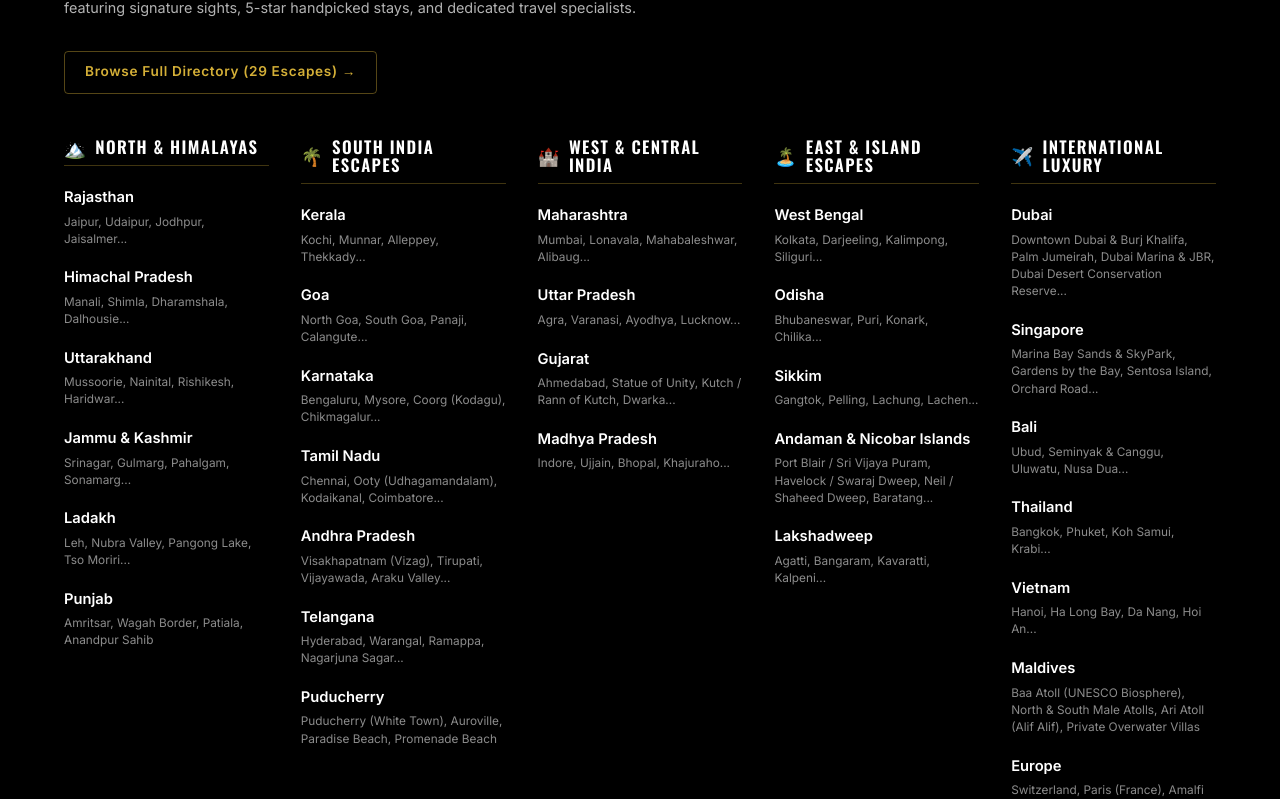
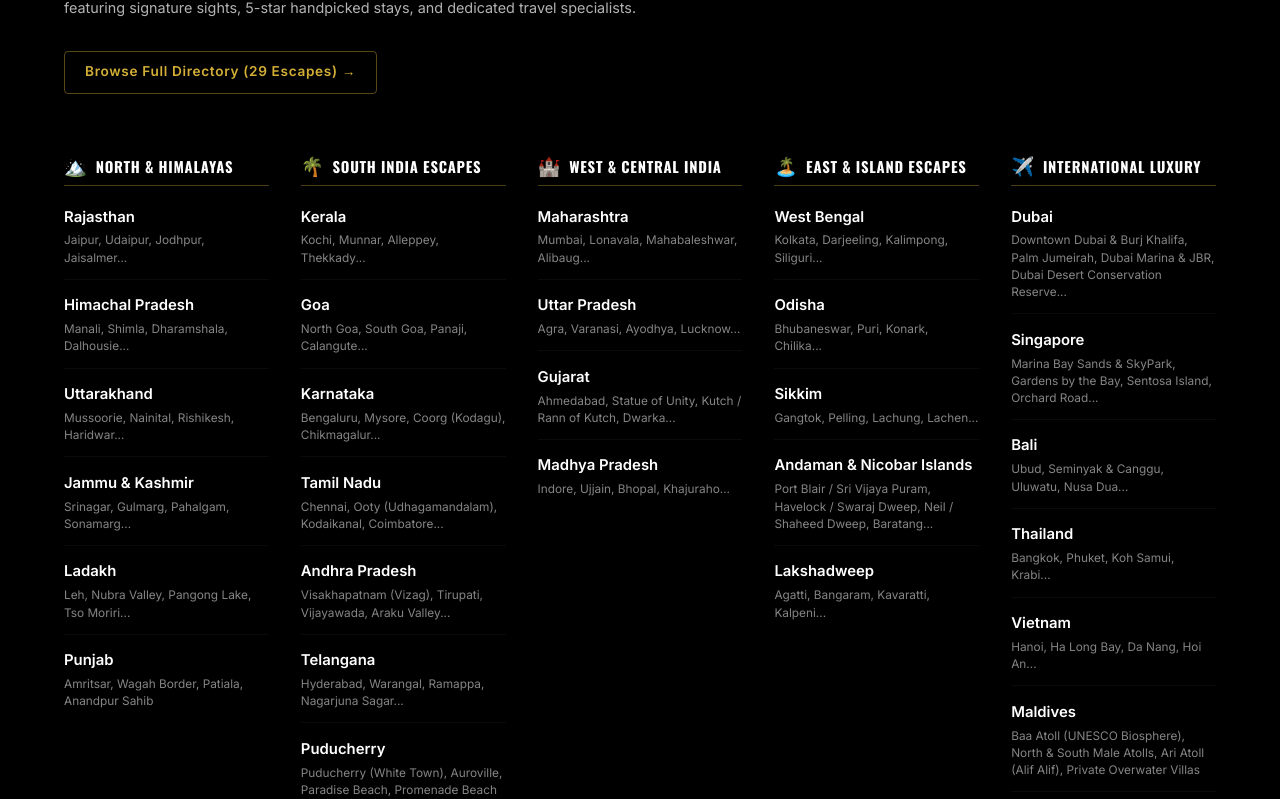
Before and after one commit to Gulshan8285/lumina-travel-luxury, a Next.js app: page / in a window 1280 px wide. Shown: the part 6458-7257 px from the top of the page. Built offline with nearby package versions, Linux system fonts and the light colour scheme; no server answers.

Commit message:
style: align directory column headers and polish destination list spacing in footer

```diff
--- a/src/components/layout/Footer.module.css
+++ b/src/components/layout/Footer.module.css
@@ -298,18 +298,23 @@
 
 .directoryGroupTitle {
   display: flex;
-  align-items: center;
+  align-items: flex-end;
+  min-height: 48px;
   gap: 0.5rem;
   font-family: var(--font-heading);
-  font-size: 1.05rem;
+  font-size: 0.92rem;
+  font-weight: 700;
+  letter-spacing: 0.05em;
+  text-transform: uppercase;
   color: #ffffff;
   margin-bottom: 1.25rem;
-  padding-bottom: 0.5rem;
-  border-bottom: 1px solid rgba(212, 175, 55, 0.3);
+  padding-bottom: 0.65rem;
+  border-bottom: 1px solid rgba(212, 175, 55, 0.35);
 }
 
 .groupIcon {
-  font-size: 1.1rem;
+  font-size: 1.15rem;
+  line-height: 1;
 }
 
 .destList {
@@ -318,19 +323,27 @@
   margin: 0;
   display: flex;
   flex-direction: column;
-  gap: 1.15rem;
+  gap: 0.9rem;
 }
 
 .destItem {
   display: flex;
   flex-direction: column;
-  gap: 0.25rem;
+  gap: 0.2rem;
+  padding-bottom: 0.75rem;
+  border-bottom: 1px solid rgba(255, 255, 255, 0.04);
+  transition: all 0.2s ease;
+}
+
+.destItem:last-child {
+  border-bottom: none;
+  padding-bottom: 0;
 }
 
 .destStateLink {
   color: #ffffff;
   font-family: var(--font-sans);
-  font-size: 0.92rem;
+  font-size: 0.93rem;
   font-weight: 600;
   text-decoration: none;
   transition: color 0.2s ease, transform 0.2s ease;
@@ -339,13 +352,18 @@
 
 .destStateLink:hover {
   color: #d4af37;
-  transform: translateX(3px);
+  transform: translateX(4px);
 }
 
 .destCitiesPreview {
   font-size: 0.74rem;
-  color: rgba(255, 255, 255, 0.55);
+  color: rgba(255, 255, 255, 0.52);
   line-height: 1.45;
+  transition: color 0.2s ease;
+}
+
+.destItem:hover .destCitiesPreview {
+  color: rgba(255, 255, 255, 0.78);
 }
 
 .bottom {
```
